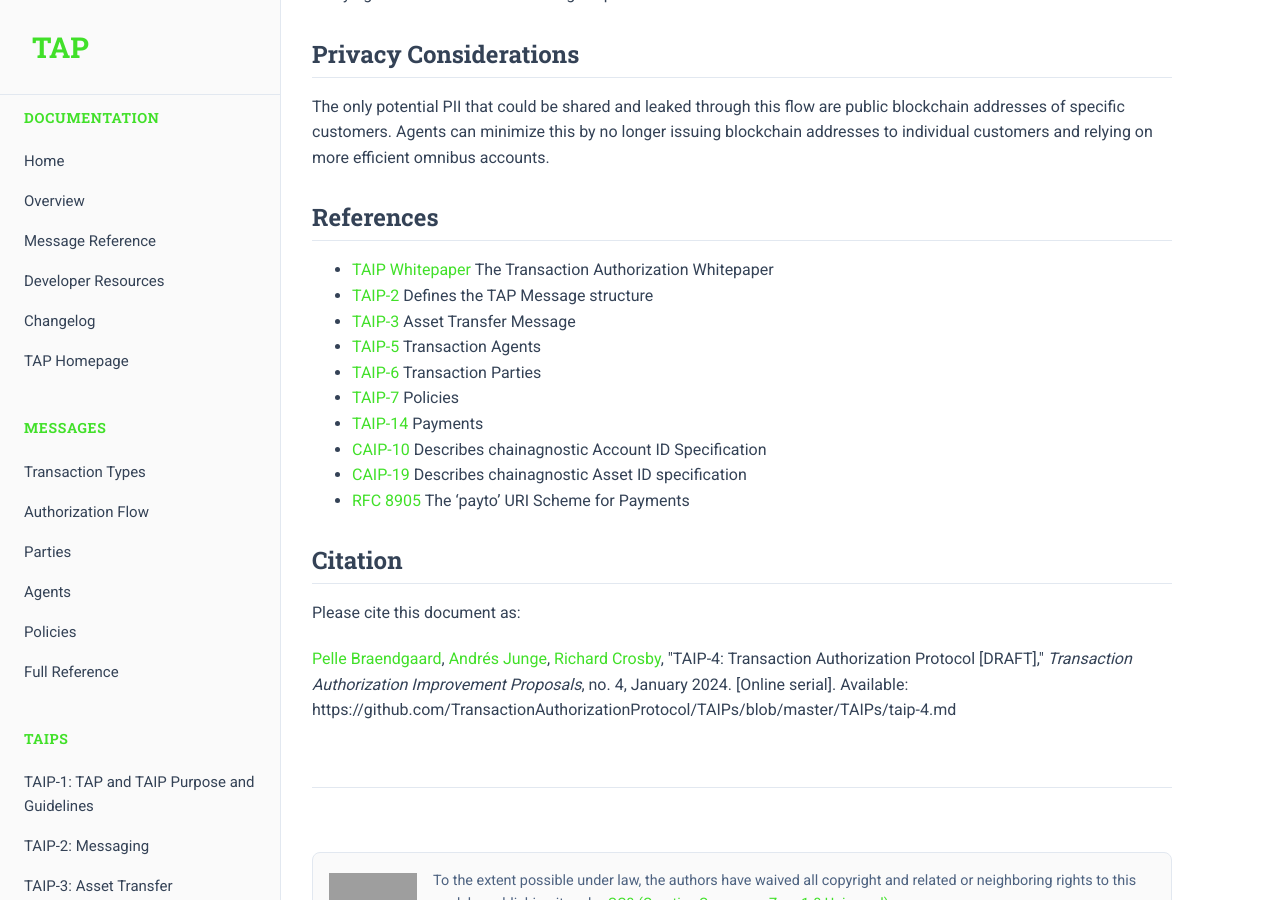
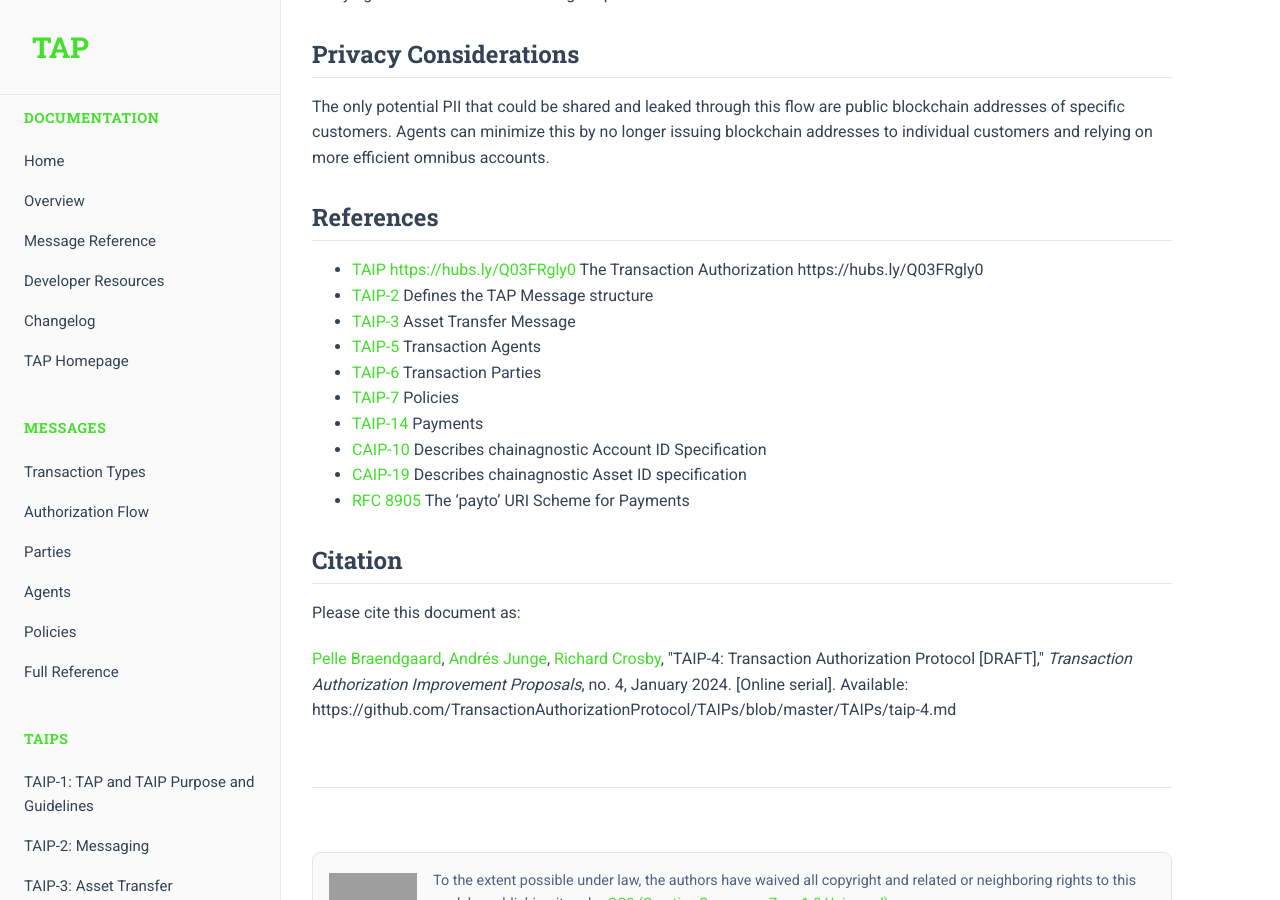
Before and after one commit to TransactionAuthorizationProtocol/TAIPs, a Jekyll site: the page built from TAIPs/taip-4.md, in a window 1280 px wide and 900 px high, scrolled down 13001 px. Built offline with Jekyll 4.4.1, drawn with Linux system fonts in a browser that asks for light colours; grey boxes are pictures that could not be loaded.

Commit message:
Further updates to white paper

```diff
--- a/TAIPs/taip-4.md
+++ b/TAIPs/taip-4.md
@@ -489,7 +489,7 @@ The only potential PII that could be shared and leaked through this flow are pub
 ## References
 <!--Links to external resources that help understanding the TAIP better. This can e.g. be links to existing implementations. See CONTRIBUTING.md#style-guide . -->
 
-- [TAIP Whitepaper] The Transaction Authorization Whitepaper
+- [TAIP https://hubs.ly/Q03FRgly0] The Transaction Authorization https://hubs.ly/Q03FRgly0
 - [TAIP-2] Defines the TAP Message structure
 - [TAIP-3] Asset Transfer Message
 - [TAIP-5] Transaction Agents
@@ -510,7 +510,7 @@ The only potential PII that could be shared and leaked through this flow are pub
 [CAIP-10]: <https://chainagnostic.org/CAIPs/caip-10>
 [CAIP-19]: <https://chainagnostic.org/CAIPs/caip-19>
 [RFC 8905]: <https://datatracker.ietf.org/doc/rfc8905/>
-[TAIP Whitepaper]: <https://hubs.ly/Q03BPp1k0>
+[TAIP https://hubs.ly/Q03FRgly0]: <https://hubs.ly/Q03BPp1k0>
 
 ## Copyright
 
--- a/_includes/blurb.html
+++ b/_includes/blurb.html
@@ -8,8 +8,8 @@
 
     <p></p>
     Please read the
-    <a href="https://hubs.ly/Q03BPp1k0" title="TAP Whitepaper"
-        >TAP Whitepaper</a
+    <a href="https://hubs.ly/Q03BPp1k0" title="TAP https://hubs.ly/Q03FRgly0"
+        >TAP https://hubs.ly/Q03FRgly0</a
     >
     for more context.
 </section>
```
Also changed, not shown: TAIPs/taip-1.md (+2 -2 lines), README.md.
